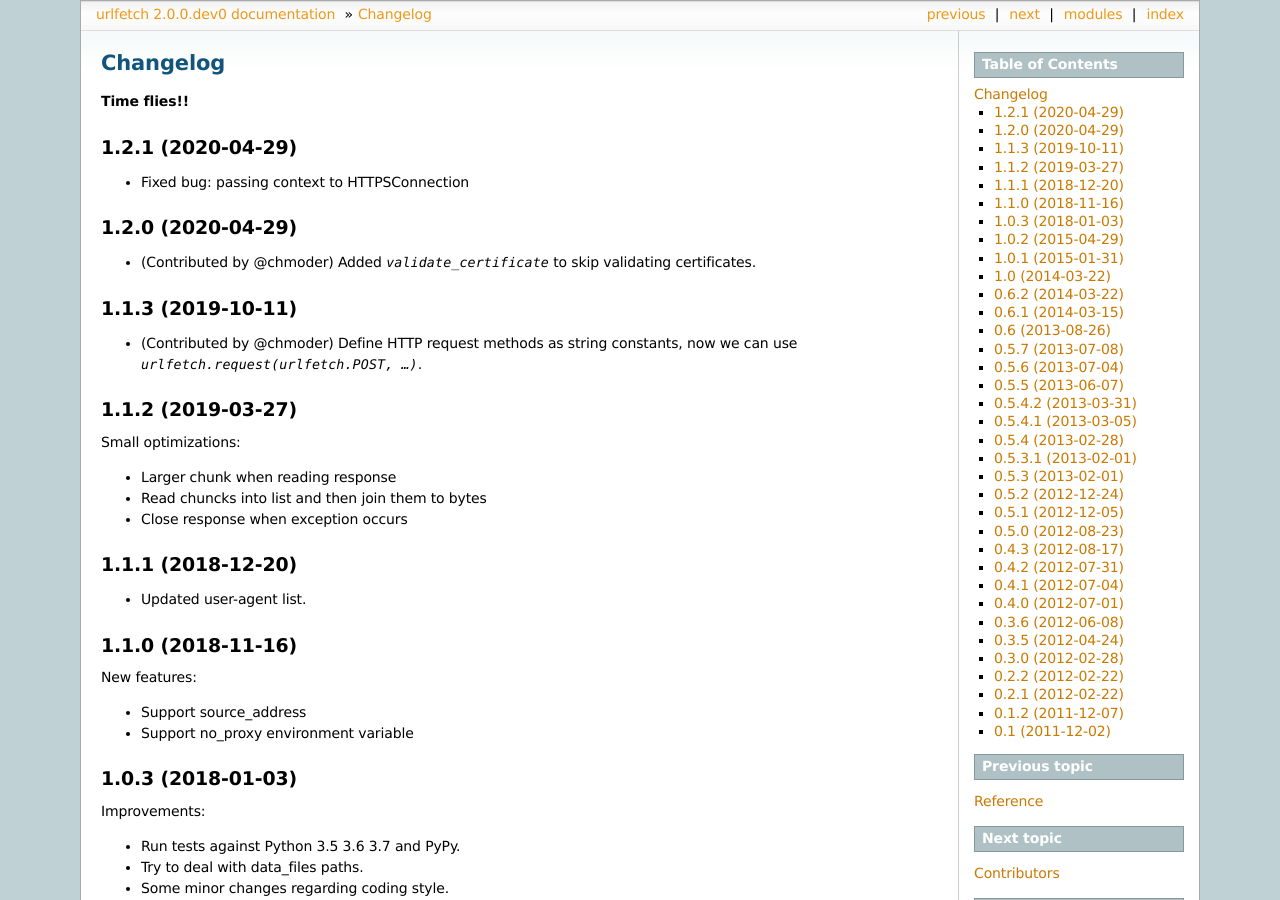
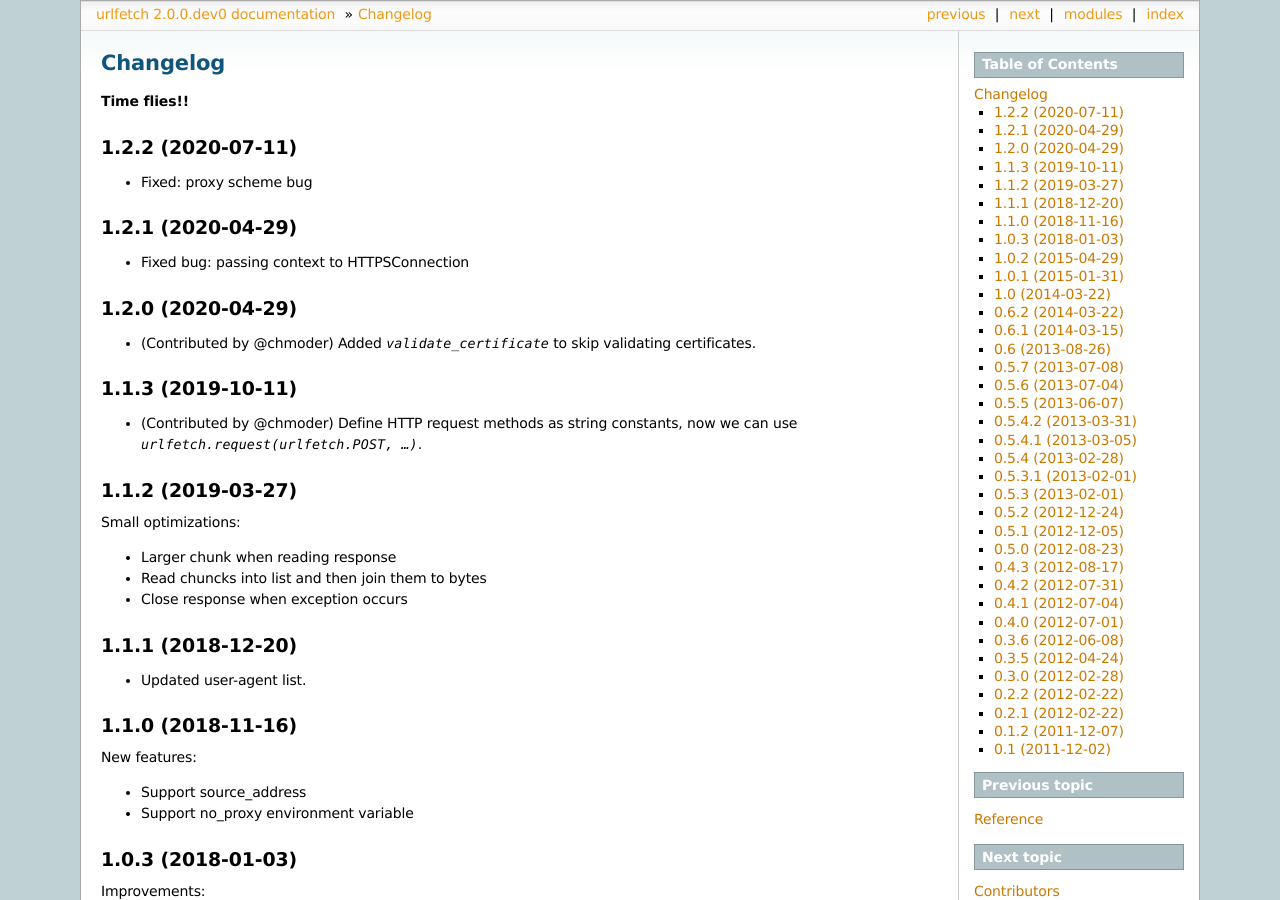
Before and after one commit to ifduyue/urlfetch, a Sphinx documentation site: the page built from doc/changelog.rst, in a window 1280 px wide and 900 px high. Built offline with Sphinx 7.4.7, drawn with Linux system fonts in a browser that asks for light colours.

Commit message:
v1.2.2 changelog

```diff
--- a/doc/changelog.rst
+++ b/doc/changelog.rst
@@ -2,6 +2,11 @@
 ===========
 
 **Time flies!!**
+
+1.2.2 (2020-07-11)
+++++++++++++++++++++
+
+* Fixed: proxy scheme bug
 
 1.2.1 (2020-04-29)
 ++++++++++++++++++++
```
